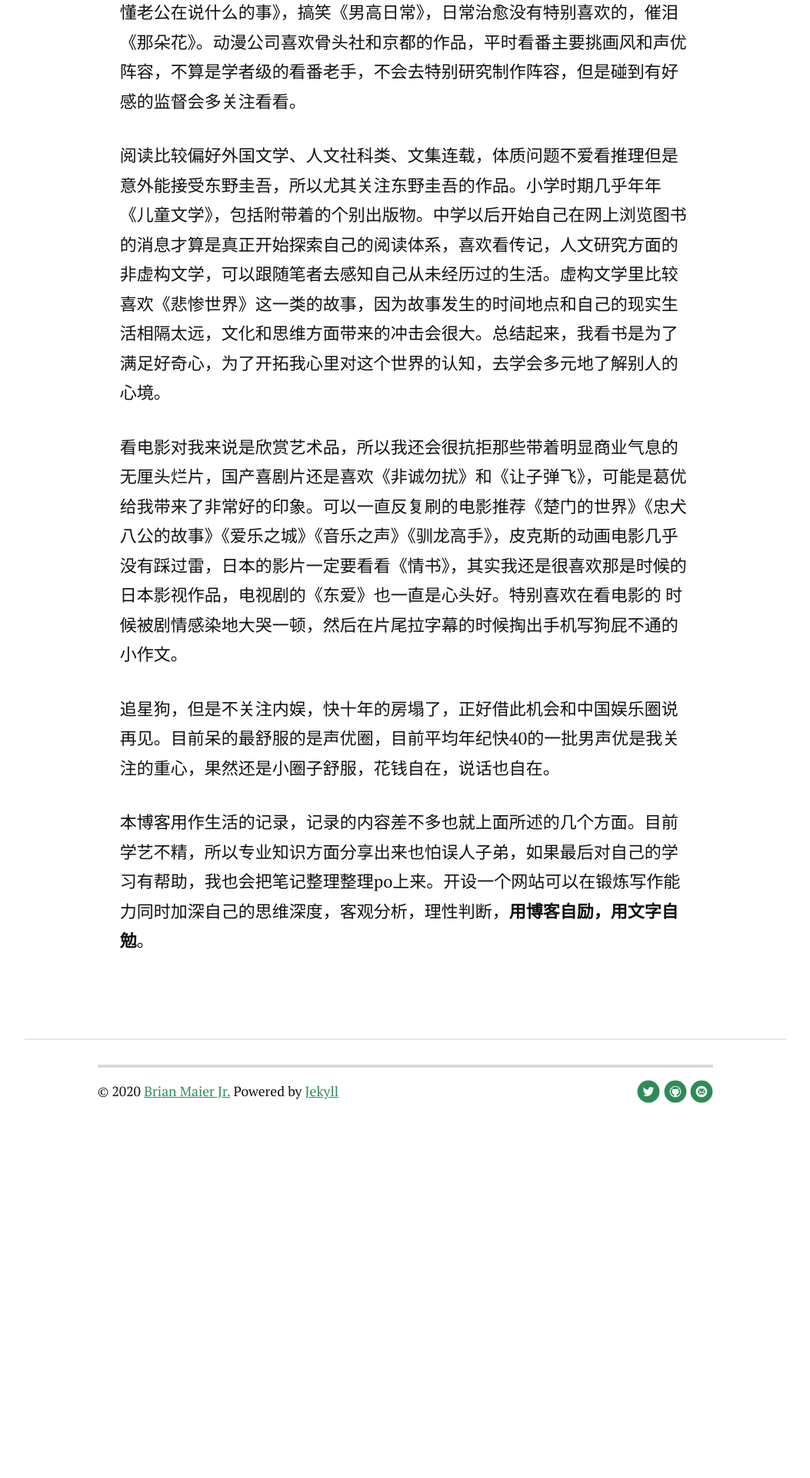
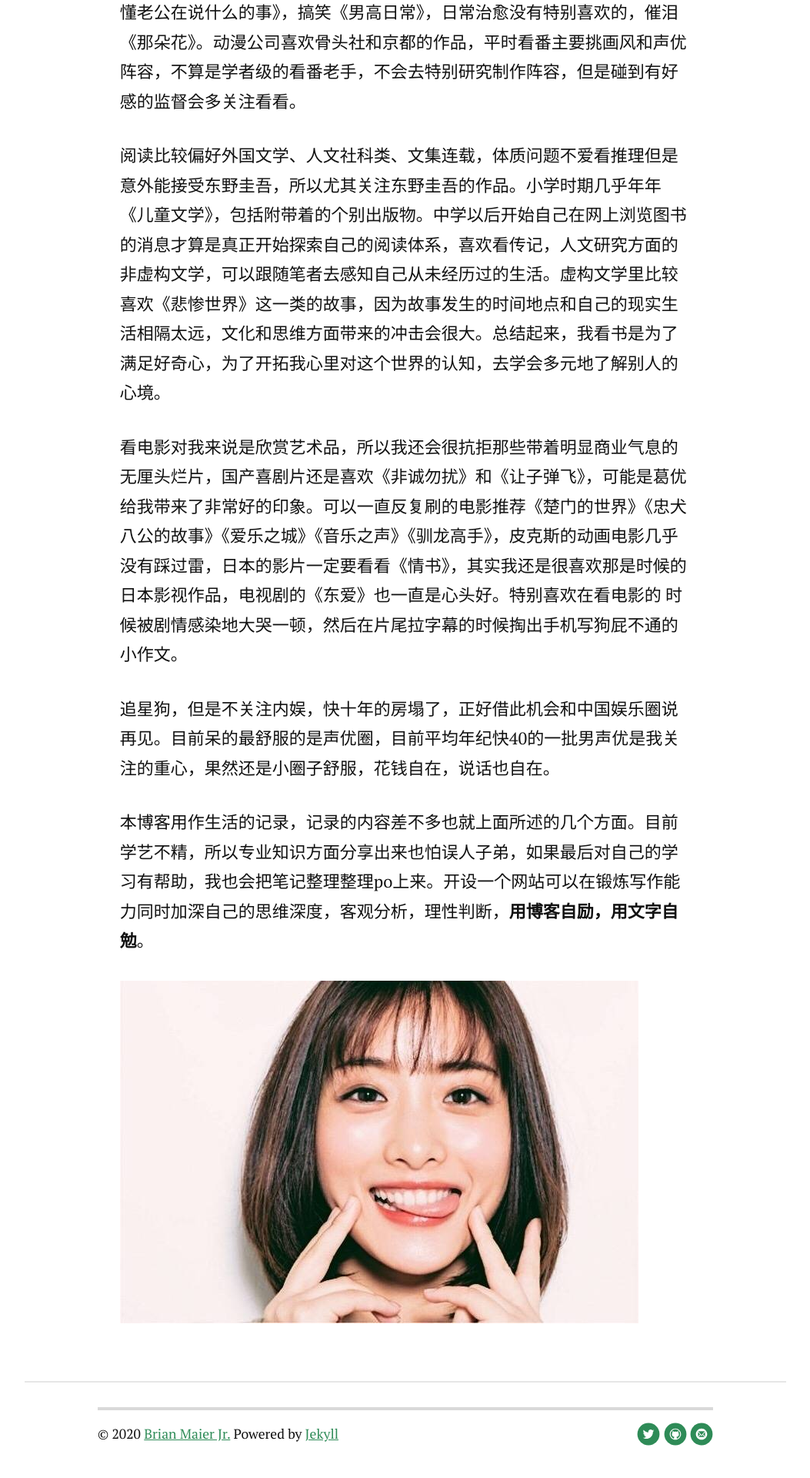
Before and after one commit to SadieKoori/SadieKoori.github.io, a Jekyll site: the page built from _posts/2020-5-25-初来乍到.md, in a window 1280 px wide. Shown: the part 931-2851 px from the top of the page at 77% size, without its empty margins (113-1166 px from the left). Built offline with Jekyll 4.4.1, drawn with Linux system fonts in a browser that asks for light colours; nearby versions of some CDN libraries; Markdown is read by kramdown in place of the engine named in the settings; before the commit the page ends 2406 px from its top, so only the background shows below that.

Commit message:
Update 2020-5-25-初来乍到.md

```diff
--- a/_posts/2020-5-25-初来乍到.md
+++ b/_posts/2020-5-25-初来乍到.md
@@ -21,4 +21,4 @@ grammar_cjkRuby: true
 本博客用作生活的记录，记录的内容差不多也就上面所述的几个方面。目前学艺不精，所以专业知识方面分享出来也怕误人子弟，如果最后对自己的学习有帮助，我也会把笔记整理整理po上来。开设一个网站可以在锻炼写作能力同时加深自己的思维深度，客观分析，理性判断，**用博客自励，用文字自勉**。
 
 
-<img src="{{ './images/1590400342674.jpg' }}" alt="">
+<img src="{{'/assets/img/QQ图片20190412150439.jpg' | prepend:site.baseurl}}" alt="">
```
